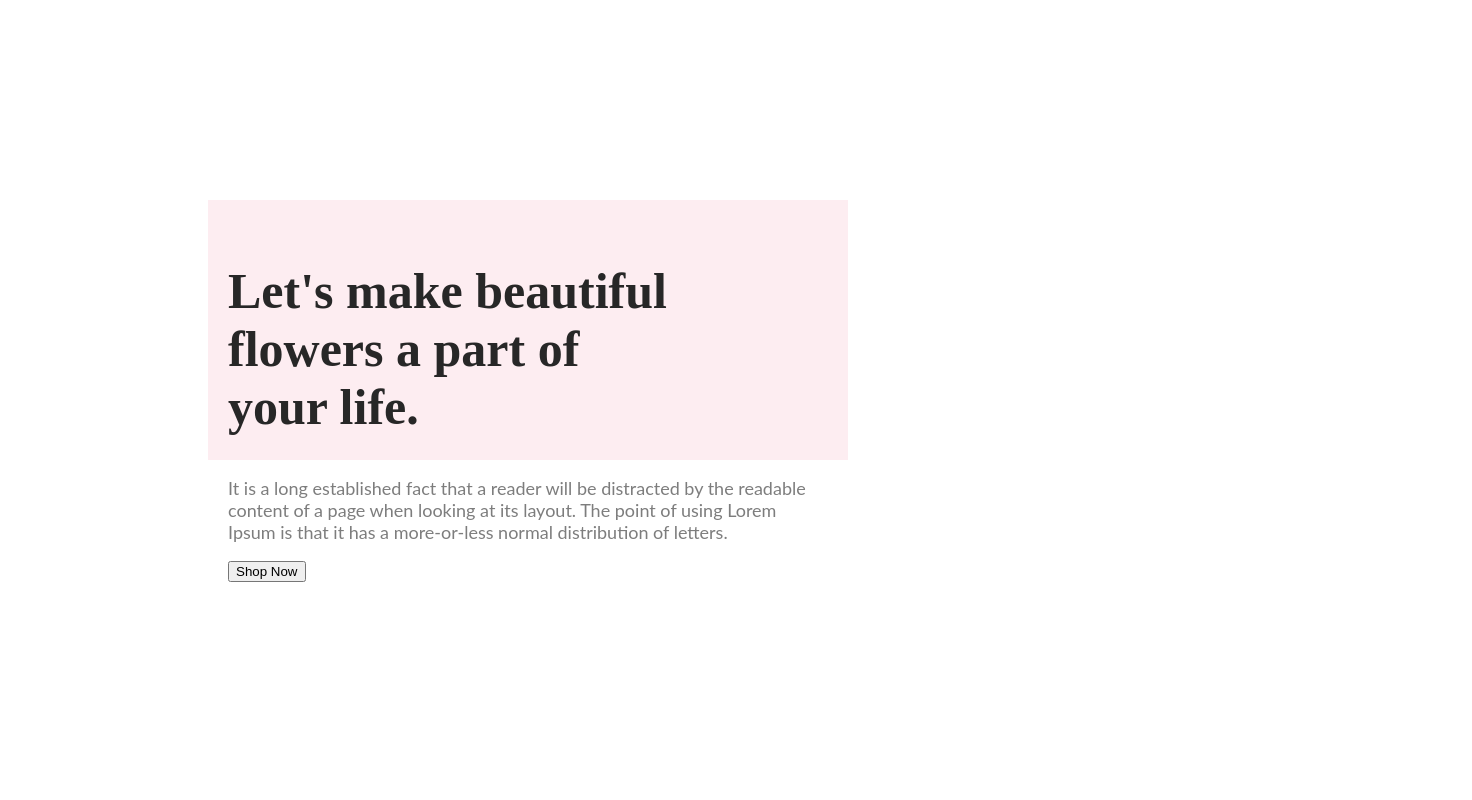
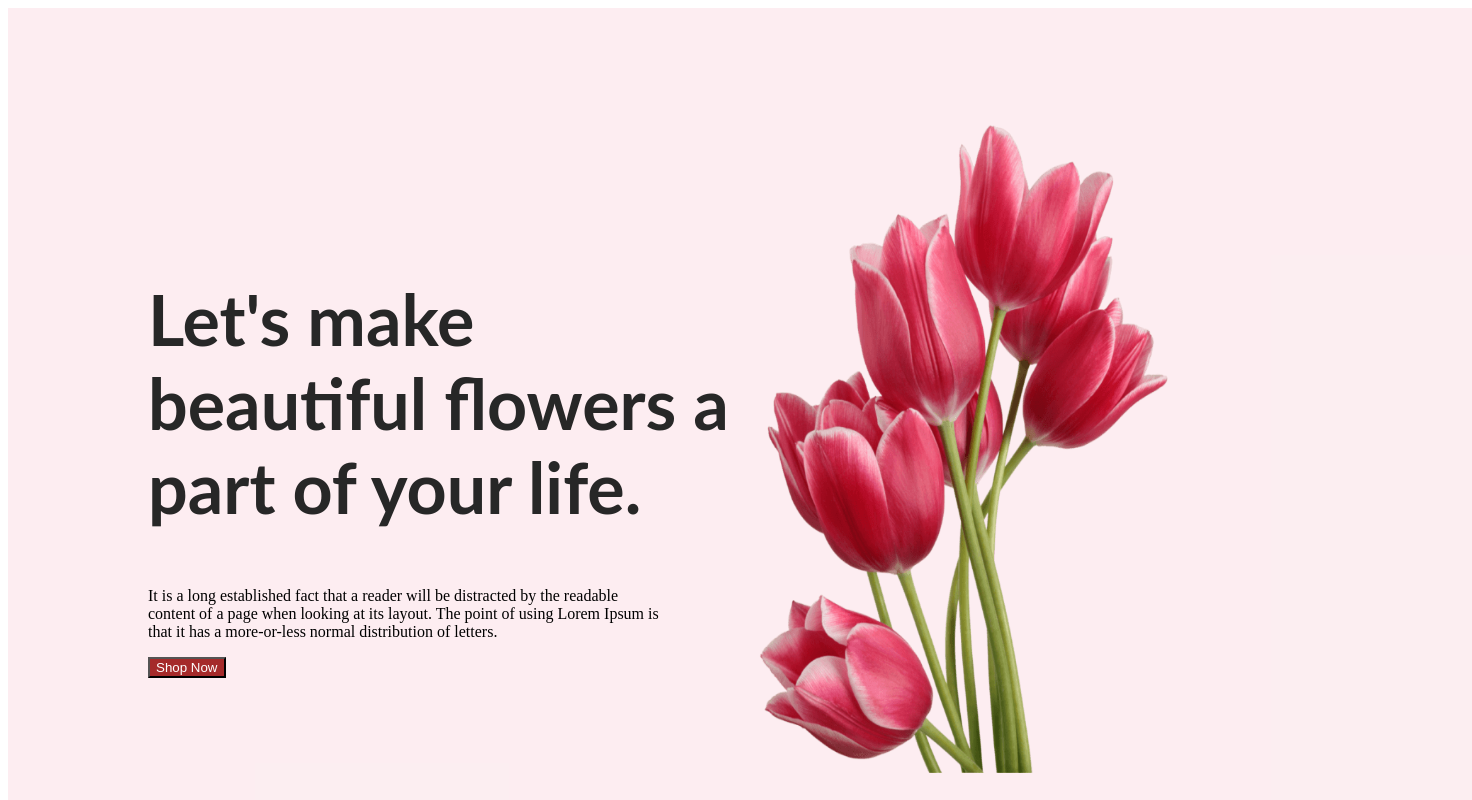
Before and after one commit to imtiazshayer/new-journey, a plain HTML site: page index.html in a window 1280 px wide. Shown: the top 800 px of the page, 1472 px wide, since content can reach past the window. Drawn offline with Linux system fonts and the light colour scheme.

Commit message:
first part done

```diff
--- a/index.html
+++ b/index.html
@@ -8,13 +8,25 @@
 </head>
 <body>
 <header>
-    <nav class="banner">
-<h2 class="headers">Let's make beautiful flowers a part of your life.</h2>
-<p class="boka">It is a long established fact that a reader will be distracted by the readable content of a page when looking at its layout. The point of using Lorem Ipsum is that it has a more-or-less normal distribution of letters.</p>
-<button>Shop Now</button>
+    <nav>
+        <div class="banner">
+<div class="title-container">
+    <h2 class="headers">Let's make <br> beautiful flowers a <br> part of your life.</h2>
+    <p class="boka">It is a long established fact that a reader will be distracted by the readable <br> content of a page when looking at its layout. The point of using Lorem Ipsum is <br> that it has a more-or-less normal distribution of letters.</p>
+    <button class="button-colour">Shop Now</button>
+</div>
+<img class="pro-pic" src="flower-shop-assignment/Flower Asset/pngwing 10.png" alt="">
+</div>
 
 
-    </nav>
+
+</nav>
+
+
+
+
+
+
 
 
 
--- a/styles/new.css
+++ b/styles/new.css
@@ -1,29 +1,41 @@
 nav{
-margin: 200px;
-padding: 20px;
-width: 600px;
-height: 220px;
-line-height: normal;
-}
-.banner{
-
-    background-color: rgba(229, 84, 115, 0.10);
+    width: 100%;
+height: 850px;
+background-color: rgba(229, 84, 115, 0.10);;
+padding: 100px;
 }
 
-.headers{
-
-    color: #272727;
-font-size: 50px;
-font-style: normal;
+.banner{
+padding: 15px 30px 60px 40px;
 display: flex;
-width: 450px;
+align-items: center;
 
 }
-.boka{
-    color: rgba(39, 39, 39, 0.60);
-    font-family: Lato;
-    font-size: 18px;
-    font-weight: 400;
+.button-colour{
+background-color: brown;
+color: white;
+
+}
+
+
+
+
+
+
+.headers{
+ color: #272727;
+font-family: Lato;
+font-size: 70px;
 
 
 }
+.pro-pic{
+    width: 450px;
+    height: 650px;
+display: flex;
+justify-content: space-around;
+margin-right: 3px;
+margin-left: 10px;
+
+
+}
```
Also changed, not shown: flower-shop-assignment/Flower Asset/Flower 01.png (added), flower-shop-assignment/Flower Asset/Group 57.png (added), flower-shop-assignment/Flower Asset/Group 58.png (added), flower-shop-assignment/Flower Asset/Group 59.png (added), flower-shop-assignment/Flower Asset/Rectangle 4.png (added), flower-shop-assignment/Flower Asset/Rectangle 5.png (added), flower-shop-assignment/Flower Asset/Rectangle 6.png (added), flower-shop-assignment/Flower Asset/Rectangle 9.png (added), flower-shop-assignment/Flower Asset/pngwing 10.png (added), flower-shop-assignment/Flower Asset/pngwing 5.png (added), flower-shop-assignment/Flower Asset/pngwing 6.png (added), flower-shop-assignment/Flower Asset/pngwing 7.png (added), flower-shop-assignment/Flower Asset/pngwing 8.png (added), 2 other files.
